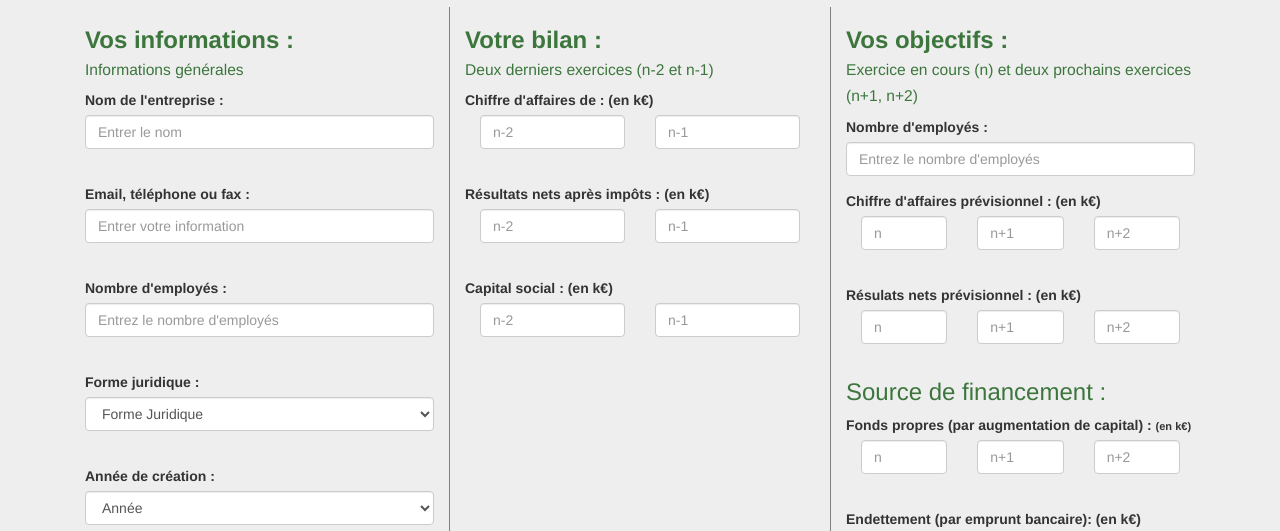
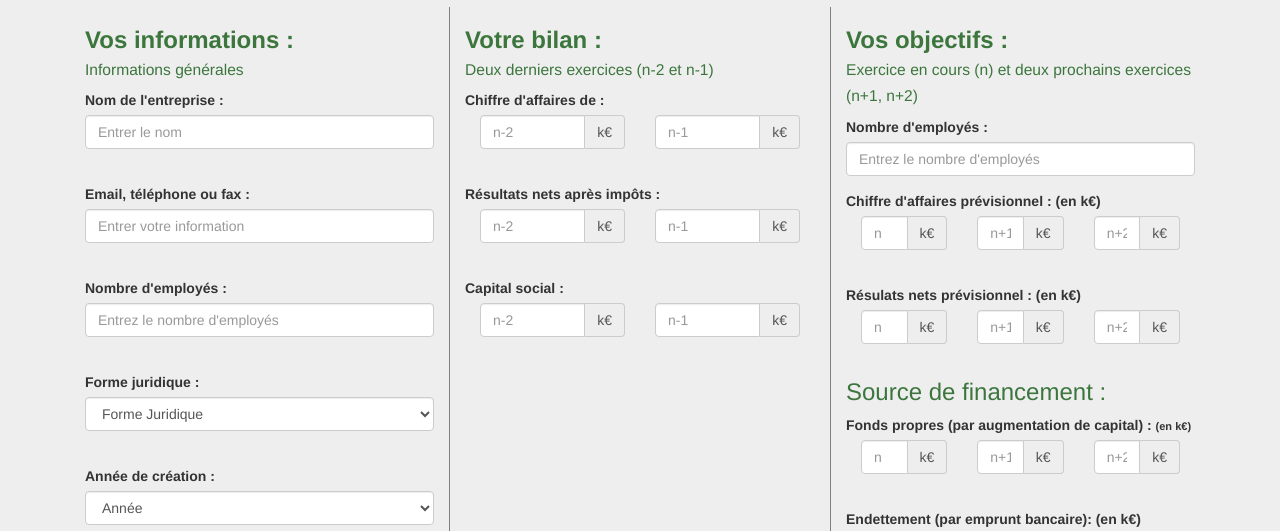
Before and after one commit to RomainStage/formulaire, a website: page index.html in a window 1280 px wide. Shown: the part 241-772 px from the top of the page. Drawn offline with Linux system fonts and the light colour scheme.

Commit message:
amelioration affichage k€

```diff
--- a/index.html
+++ b/index.html
@@ -109,43 +109,61 @@
 
 				  <!-- pour le Chiffre d'affairess -->
 				   <div class="form-group" style="margin-bottom:0px;">
-					<label for="CA">Chiffre d'affaires de : (en k€)</br><small class="text-danger" id="bilan-ca-control"></small></label>
+					<label for="CA">Chiffre d'affaires de :</br><small class="text-danger" id="bilan-ca-control"></small></label>
 				  </div>
 
 				   <div class="form-group col-md-6">
-					<input type="text" class="form-control annee-2" id="bilan-ca-2" placeholder="" data-toggle="tooltip" title=""  name="secondname">
+				   	<div class="input-group">
+						<input type="text" class="form-control annee-2" id="bilan-ca-2" placeholder="" data-toggle="tooltip" title=""  name="secondname">
+				  		<div class="input-group-addon">k€</div>
+				  	</div>
 				  </div>
 
 				  <div class="form-group col-md-6" >
-					<input type="text" class="form-control annee-1" id="bilan-ca-1" placeholder="" data-toggle="tooltip" title=""  name="secondname">
+					<div class="input-group">
+						<input type="text" class="form-control annee-1" id="bilan-ca-1" placeholder="" data-toggle="tooltip" title=""  name="secondname">
+						<div class="input-group-addon">k€</div>
+					</div>
 				 </br>
 				  </div>
 
 				    <!-- pour les resultats nets-->
 				     <div class="form-group" style="margin-bottom:0px;">
-					<label for="CA">Résultats nets après impôts : (en k€)</br><small class="text-danger" id="bilan-rn-control"></small></label>
+					<label for="CA">Résultats nets après impôts :</br><small class="text-danger" id="bilan-rn-control"></small></label>
 				  </div>
 
 				   <div class="form-group col-md-6">
+				   <div class="input-group">
 					<input type="text" class="form-control annee-2" id="bilan-rn-2" placeholder="" data-toggle="tooltip" title=""  name="secondname">
+				  	<div class="input-group-addon">k€</div>
+				  </div>
 				  </div>
 
 				   <div class="form-group col-md-6">
+				   <div class="input-group">
 					<input type="text" class="form-control annee-1" id="bilan-rn-1" placeholder="" data-toggle="tooltip" title=""  name="secondname">
+				  	<div class="input-group-addon">k€</div>
+				  	</div>
 				  	</br>
 				  </div>
 
 					<!-- pour le capital social -->
 				    <div class="form-group" style="margin-bottom:0px;">
-					<label for="CA">Capital social : (en k€)</br><small class="text-danger" id="bilan-cs-control"></small></label>
+					<label for="CA">Capital social :</br><small class="text-danger" id="bilan-cs-control"></small></label>
 				  </div>
 
 				   <div class="form-group col-md-6">
+					<div class="input-group">
 					<input type="text" class="form-control annee-2" id="bilan-cs-2" placeholder="" data-toggle="tooltip" title=""  name="secondname">
+				 	<div class="input-group-addon">k€</div>
+				 	</div>
 				  </div>
 
 				    <div class="form-group col-md-6">
+				    <div class="input-group">
 					<input type="text" class="form-control annee-1" id="bilan-cs-1" placeholder="" data-toggle="tooltip" title=""  name="secondname">
+					<div class="input-group-addon">k€</div>
+					</div>
 				  </div>
 				</form>
 			</div>
@@ -164,13 +182,22 @@
 					<label for="CA">Chiffre d'affaires prévisionnel : (en k€)</br><small class="text-danger" id="obj-ca-control"></small></label>
 				  </div>
 				  <div class="form-group col-md-4">
+				  <div class="input-group">
 					<input type="text" class="form-control annee-0" id="obj-ca-0" placeholder="" data-toggle="tooltip" title=""  name="secondname">
+					<div class="input-group-addon">k€</div>
+				  </div>
 				  </div>
 				   <div class="form-group col-md-4">
+				   <div class="input-group">
 					<input type="text" class="form-control annee+1" id="obj-ca-1" placeholder="" data-toggle="tooltip" title=""  name="secondname">
+				  	<div class="input-group-addon">k€</div>
+				  </div>
 				  </div>
 				   <div class="form-group col-md-4">
+				   <div class="input-group">
 					<input type="text" class="form-control annee+2" id="obj-ca-2" placeholder="" data-toggle="tooltip" title=""  name="secondname">
+					<div class="input-group-addon">k€</div>
+				  </div>
 				  	</br>
 				  </div>
 
@@ -181,13 +208,22 @@
 					<label for="CA">Résulats nets prévisionnel : (en k€)</br><small class="text-danger" id="obj-rn-control"></small></label>
 				  </div>
 				  <div class="form-group col-md-4">
+				  <div class="input-group">
 					<input type="text" class="form-control annee-0" id="obj-rn-0" placeholder="" data-toggle="tooltip" title=""  name="secondname">
+				  	<div class="input-group-addon">k€</div>
+				  	</div>
 				  </div>
 				   <div class="form-group col-md-4">
+				   <div class="input-group">
 					<input type="text" class="form-control annee+1" id="obj-rn-1" placeholder="" data-toggle="tooltip" title=""  name="secondname">
+				  	<div class="input-group-addon">k€</div>
+				  </div>
 				  </div>
 				   <div class="form-group col-md-4">
+				   <div class="input-group">
 					<input type="text" class="form-control annee+2" id="obj-rn-2" placeholder="" data-toggle="tooltip" title=""  name="secondname">
+				  	<div class="input-group-addon">k€</div>
+				  </div>
 				  	</br>
 				  </div>
 
@@ -197,13 +233,22 @@
 					<label>Fonds propres (par augmentation de capital) : <span style="font-size:11px;">(en k€)</span></br><small class="text-danger" id="obj-fp-control"></small></label>
 				  </div>
 				  <div class="form-group col-md-4">
+				  <div class="input-group">
 					<input type="text" class="form-control annee-0" id="obj-fp-0" placeholder="" data-toggle="tooltip" title=""  name="secondname">
+				 	<div class="input-group-addon">k€</div>
+				 </div>
 				  </div>
 				   <div class="form-group col-md-4">
+				   <div class="input-group">
 					<input type="text" class="form-control annee+1" id="obj-fp-1" placeholder="" data-toggle="tooltip" title=""  name="secondname">
+				 	<div class="input-group-addon">k€</div>
+				 </div>
 				  </div>
 				   <div class="form-group col-md-4">
+				    <div class="input-group">
 					<input type="text" class="form-control annee+2" id="obj-fp-2" placeholder="" data-toggle="tooltip" title=""  name="secondname">
+				 	<div class="input-group-addon">k€</div>
+				 	</div>
 				 	</br>
 				  </div>
 
@@ -211,13 +256,22 @@
 					<label for="CA">Endettement (par emprunt bancaire): (en k€)</br><small class="text-danger" id=""></small></label>
 				  </div>
 				  <div class="form-group col-md-4">
+				   <div class="input-group">
 					<input type="text" class="form-control annee-0" id="obj-fp-endettement-0" placeholder="" data-toggle="tooltip" title=""  name="secondname">
+					<div class="input-group-addon">k€</div>
+				</div>
+				</div>
+				   <div class="form-group col-md-4">
+				    <div class="input-group">
+					<input type="text" class="form-control annee+1" id="obj-fp-endettement-1" placeholder="" data-toggle="tooltip" title=""  name="secondname">
+				 	<div class="input-group-addon">k€</div>
+				 </div>
 				  </div>
 				   <div class="form-group col-md-4">
-					<input type="text" class="form-control annee+1" id="obj-fp-endettement-1" placeholder="" data-toggle="tooltip" title=""  name="secondname">
-				  </div>
-				   <div class="form-group col-md-4">
+				    <div class="input-group">
 					<input type="text" class="form-control annee+2" id="obj-fp-endettement-2" placeholder="" data-toggle="tooltip" title=""  name="secondname">
+				  	<div class="input-group-addon">k€</div>
+				  	</div>
 				  	</br>
 				  </div>
 
```
